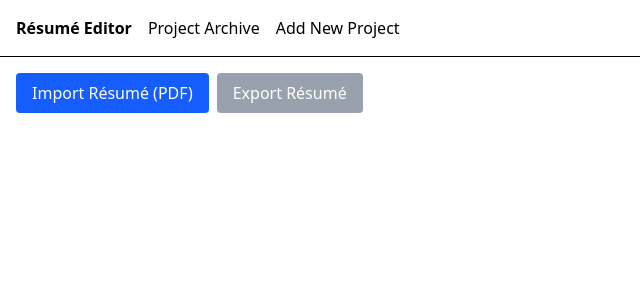
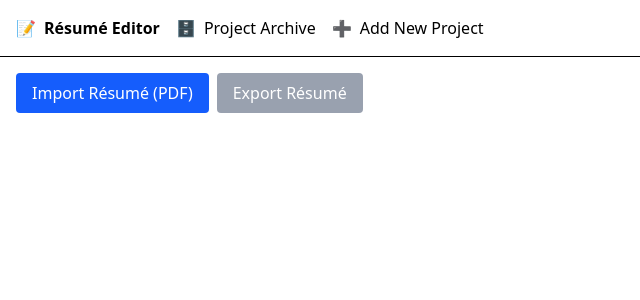
Before and after one commit to rahulnshah/resume-projects-manager, a React (Vite) app: page / in a window 1280 px wide. Shown: the top 300 px of the page, without its empty margins (0-640 px from the left). Built offline with nearby package versions, Linux system fonts and the light colour scheme.

Commit message:
added emojis to tabs

```diff
--- a/src/components/TabNav.tsx
+++ b/src/components/TabNav.tsx
@@ -11,14 +11,24 @@ export default function TabNav() {
     <nav className="flex gap-4 p-4 border-b">
       <NavLink
         to="/"
-        className={({ isActive }) => (isActive ? "font-bold" : "")}
+        className={({ isActive }) =>
+          `flex items-center gap-2 ${isActive ? "font-bold" : ""}`
+        }
       >
+        <span role="img" aria-label="resume">
+          📝
+        </span>
         Résumé Editor
       </NavLink>
       <NavLink
         to="/archive"
-        className={({ isActive }) => (isActive ? "font-bold" : "")}
+        className={({ isActive }) =>
+          `flex items-center gap-2 ${isActive ? "font-bold" : ""}`
+        }
       >
+        <span role="img" aria-label="archive">
+          🗄️
+        </span>
         Project Archive
         {archivedProjects.length > 0 && (
           <span className="ml-1 px-2 py-0.5 text-xs bg-gray-200 rounded-full">
@@ -28,8 +38,13 @@ export default function TabNav() {
       </NavLink>
       <NavLink
         to="/add"
-        className={({ isActive }) => (isActive ? "font-bold" : "")}
+        className={({ isActive }) =>
+          `flex items-center gap-2 ${isActive ? "font-bold" : ""}`
+        }
       >
+        <span role="img" aria-label="add">
+          ➕
+        </span>
         Add New Project
       </NavLink>
     </nav>
```
